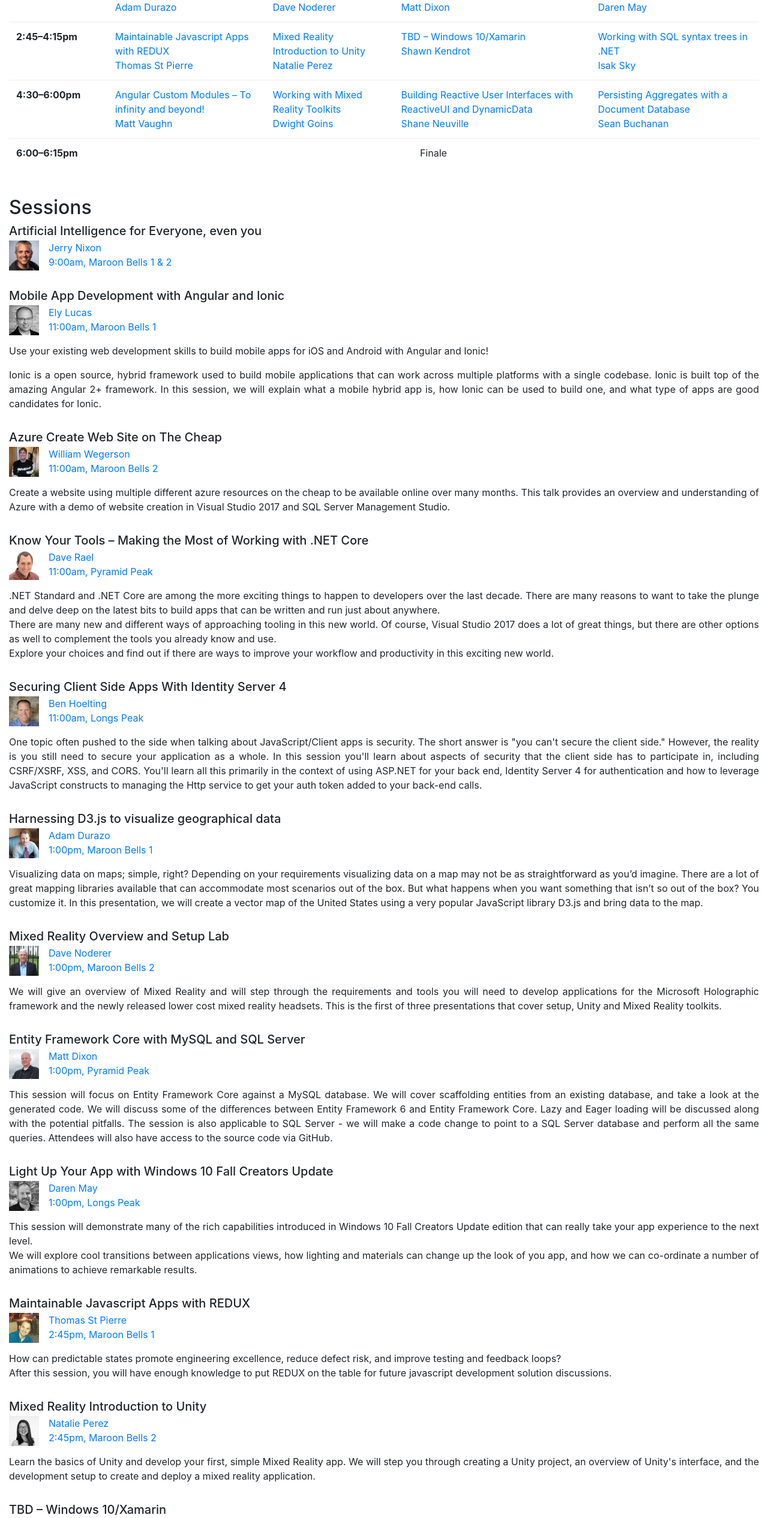
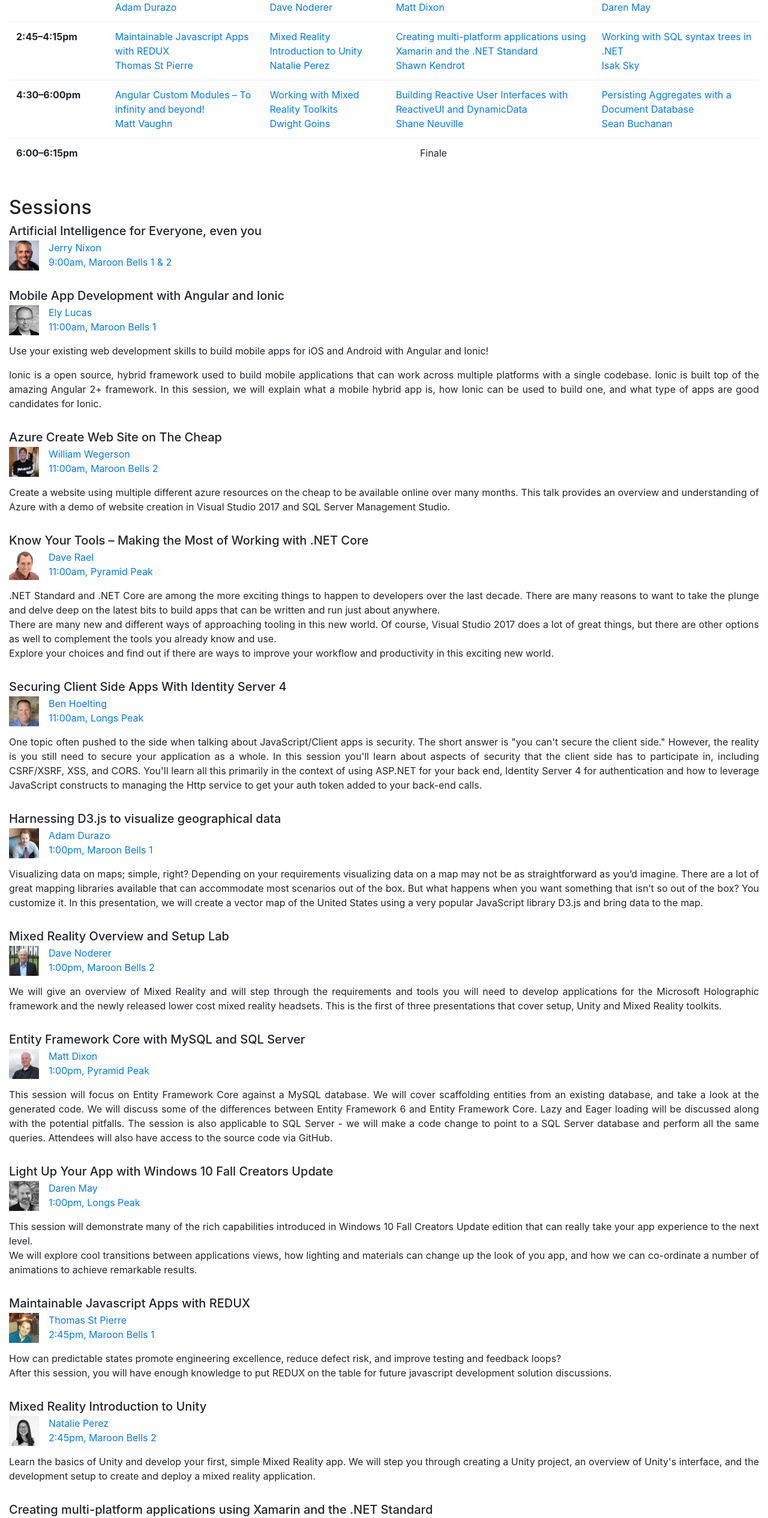
Before and after one commit to denverdevday/nov-2017, a plain HTML site: page index.html in a window 1280 px wide. Shown: the part 1281-3812 px from the top of the page at 60% size. Drawn offline with nearby package versions, Linux system fonts and the light colour scheme.

Commit message:
Update index.html
Shawn's session title/abstract

```diff
--- a/index.html
+++ b/index.html
@@ -154,7 +154,7 @@
                 <a href="#ss-mx2">Mixed Reality Introduction to Unity</a><br/>
                 <a href="#sp-nataliep">Natalie Perez</a></td>
             <td><a name="sc-xmr"></a>
-                <a href="#ss-xmr">TBD &ndash; Windows 10/Xamarin</a><br/>
+                <a href="#ss-xmr">Creating multi-platform applications using Xamarin and the .NET Standard</a><br/>
                 <a href="#sp-shawnk">Shawn Kendrot</a></td>
             <td><a name="sc-sts"></a>
                 <a href="#ss-sts">Working with SQL syntax trees in .NET</a><br/>
@@ -364,7 +364,7 @@
         <li class="media mb-3">
             <a name="ss-xmr"></a>
             <div class="media-body">
-                <h5 class="mt-0 mb-1">TBD &ndash; Windows&nbsp;10/Xamarin</h5>
+                <h5 class="mt-0 mb-1">Creating multi-platform applications using Xamarin and the .NET Standard</h5>
                 <div class="media">
                     <img class="mr-3 ssmall" src="./assets/speakers/shawnk.jpg" title="Shawn Kendrot">
                     <div class="media-body">
@@ -372,7 +372,7 @@
                             <a href="#sc-xmr">2:45pm, Pyramid Peak</a></p>
                     </div>
                 </div>
-                <p class="text-justify">Something about Windows&nbsp;10/Xamarin</p>
+                <p class="text-justify">Now that Xamarin is a product of Microsoft, we are able to take advantage of true .NET support. Xamarin now supports the .NET Standard which allows your code to be deployed to any platform. We'll focus on using Xamarin Forms for building applications that run on multiple platforms.</p>
             </div>
         </li>
 
@@ -574,7 +574,7 @@
         <div class="media-body">
             <h5 class="mt-0 mb-1">Shawn Kendrot</h5>
             <p class="text-justify"></p>
-            <p><a href="#ss-xmr">TBD &ndash; Windows 10/Xamarin</a><br/>
+            <p><a href="#ss-xmr">Creating multi-platform applications using Xamarin and the .NET Standard</a><br/>
                 <a href="#sc-xmr">2:45pm, Pyramid Peak</a></p>
         </div>
     </div>
```
